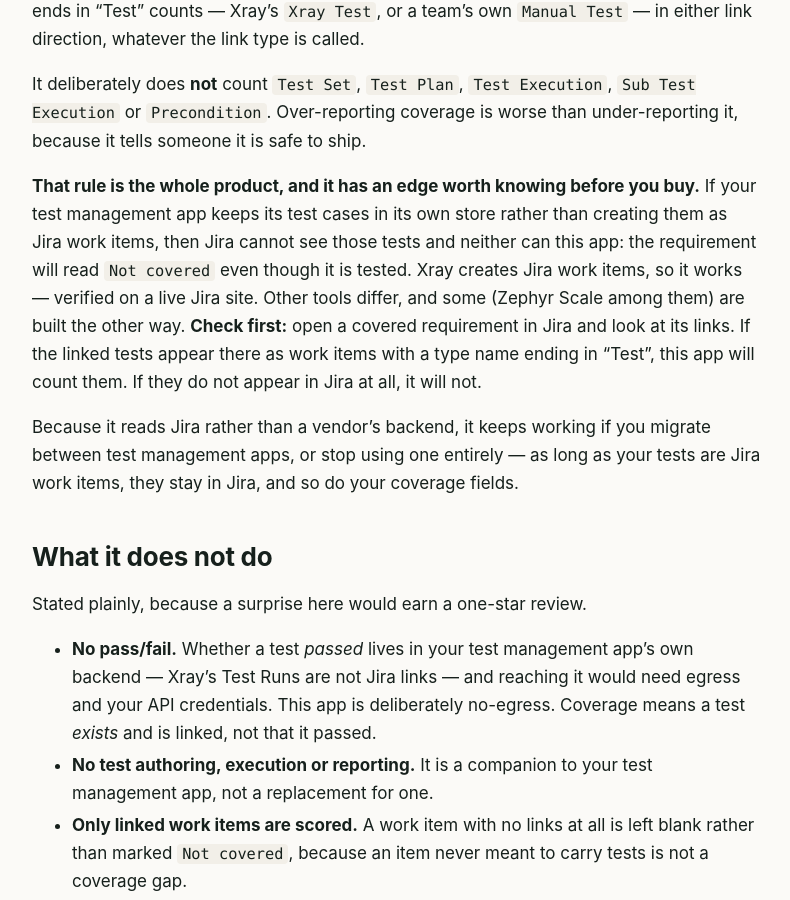
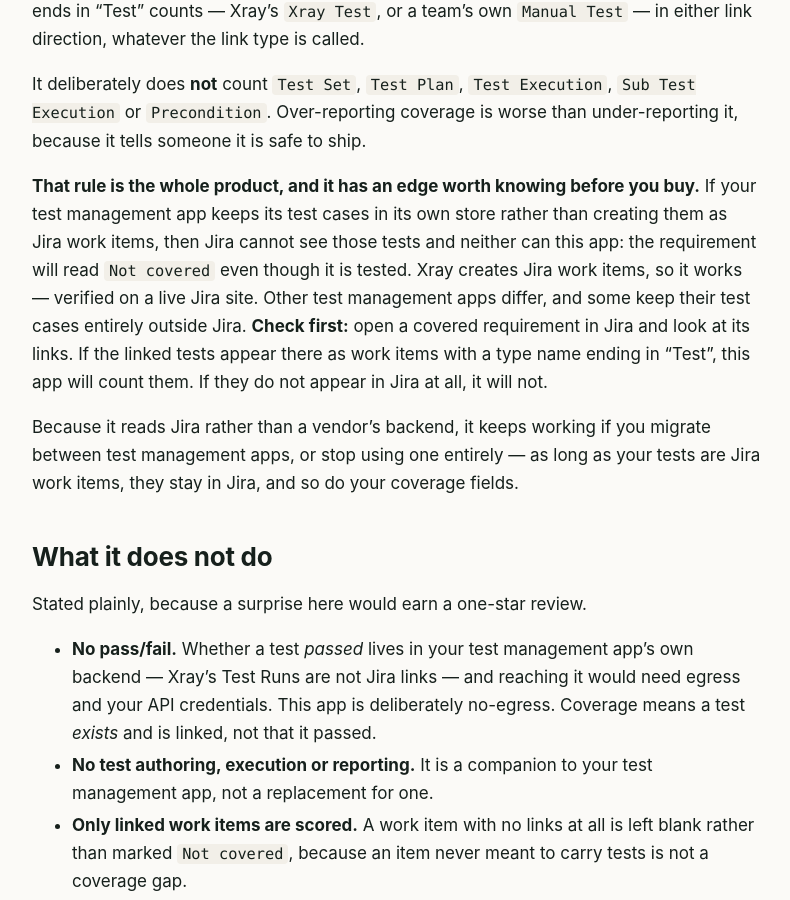
Before and after one commit to vector-grove-capital/vgc-legal, a Jekyll site: the page built from apps/test-coverage.md, in a window 1280 px wide and 900 px high, scrolled down 2368 px. Shown: the whole window, without its empty margins (112-902 px from the left). Built offline with Jekyll 4.4.1, drawn with Linux system fonts in a browser that asks for light colours.

Commit message:
Zephyr Scale was still named on the page, and nobody has ever installed it
The compatibility boast came out of this page yesterday. What stayed was the
hedge: some tools, Zephyr Scale among them, are built the other way. Quieter,
and still a factual claim about a named third party's architecture that this
project has never checked with an artefact. The rule the project keeps
relearning is that a vendor's documentation is not evidence -- Atlassian's own
docs said Xray's type would be Test and the real install created Xray Test.

The sentence loses nothing. What the buyer acts on is the check in the next
sentence: open a covered requirement and look at whether its tests are there as
Jira work items. The example was decoration.

Enforced from now on rather than remembered. monarch's new claims ledger
(docs/claims/test-coverage.json) carries an UNVERIFIED tripwire that forbids the
bare word on this page as well as in the listing draft, so the guard's scope
matches the belief instead of stopping at the repo boundary.

```diff
--- a/apps/test-coverage.md
+++ b/apps/test-coverage.md
@@ -67,8 +67,8 @@ under-reporting it, because it tells someone it is safe to ship.
 If your test management app keeps its test cases in its own store rather than creating
 them as Jira work items, then Jira cannot see those tests and neither can this app: the
 requirement will read `Not covered` even though it is tested. Xray creates Jira work
-items, so it works &mdash; verified on a live Jira site. Other tools differ, and some
-(Zephyr Scale among them) are built the other way. **Check first:** open a covered
+items, so it works &mdash; verified on a live Jira site. Other test management apps
+differ, and some keep their test cases entirely outside Jira. **Check first:** open a covered
 requirement in Jira and look at its links. If the linked tests appear there as work
 items with a type name ending in "Test", this app will count them. If they do not
 appear in Jira at all, it will not.
```
